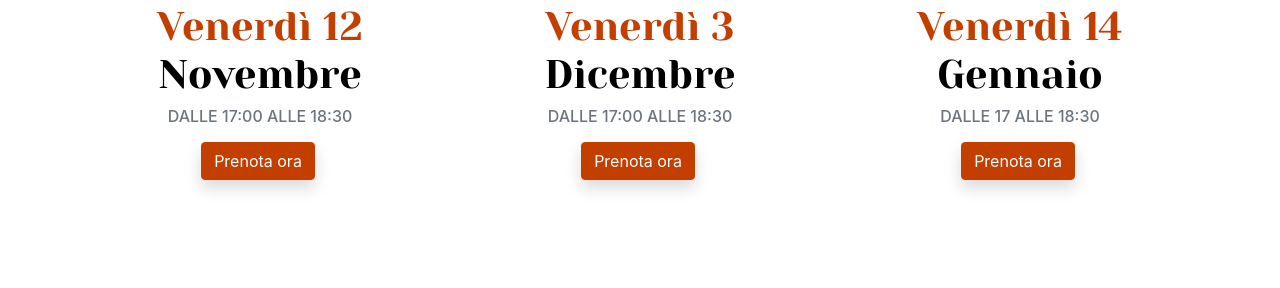
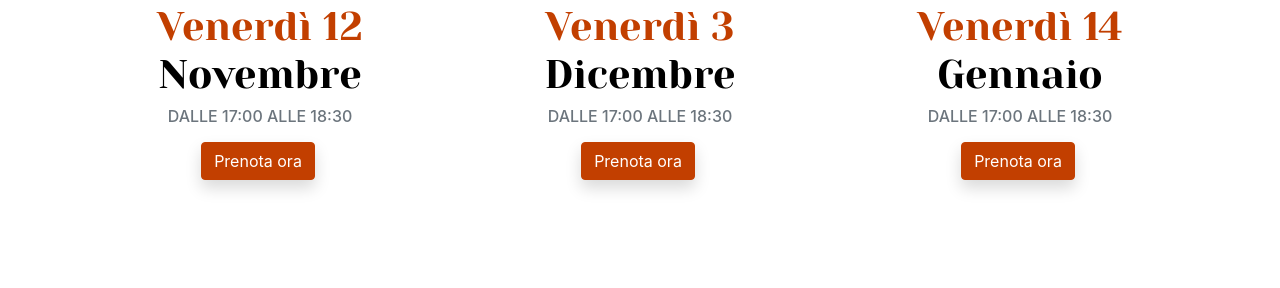
Before and after one commit to PiervitoCreanza/orientamento.liceodegiorgi.edu.it, a Jekyll site: the page built from incontri.html, in a window 1280 px wide and 900 px high, scrolled down 1077 px. Shown: the part 154-442 px from the top of the window. Built offline with Jekyll 4.4.1, drawn with Linux system fonts in a browser that asks for light colours.

Commit message:
Updated '_data/incontri.json' via CloudCannon

```diff
--- a/_data/incontri.json
+++ b/_data/incontri.json
@@ -23,7 +23,7 @@
 				{
 					"giorno": "Venerdì 14",
 					"mese": "Gennaio",
-					"orario": "Dalle 17 alle 18:30",
+					"orario": "Dalle 17:00 alle 18:30",
 					"url": "https://docs.google.com/forms/d/1vyaVCKdhA8iMbunt9c7W3332XXLOoNpsYT9vPl64n1o/edit?usp=sharing_eip&ts=5f9b4024"
 				}
 			]
```
